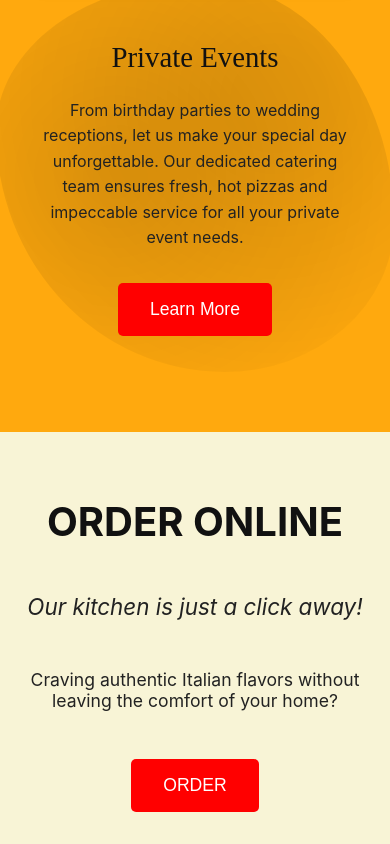
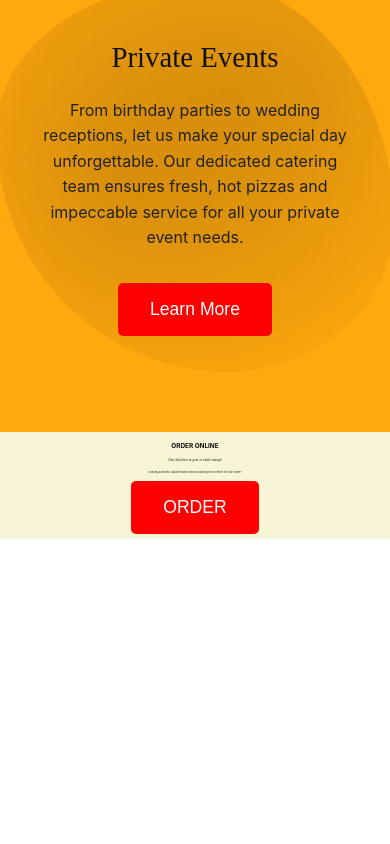
Before and after one commit to bekzodu/pizza-house, a React (Create React App) app: page / in a window 390 px wide. Shown: the part 2271-3115 px from the top of the page. After the commit the page ends 2810 px from the top, so only its background shows below. Built offline with nearby package versions, Linux system fonts and the light colour scheme.

Commit message:
some changes

```diff
--- a/package.json
+++ b/package.json
@@ -7,8 +7,8 @@
     "@testing-library/jest-dom": "^6.6.3",
     "@testing-library/react": "^16.2.0",
     "@testing-library/user-event": "^13.5.0",
-    "react": "^19.0.0",
-    "react-dom": "^19.0.0",
+    "react": "^18.2.0",
+    "react-dom": "^18.2.0",
     "react-scripts": "5.0.1",
     "web-vitals": "^2.1.4"
   },
--- a/src/components/Navbar.jsx
+++ b/src/components/Navbar.jsx
@@ -1,13 +1,23 @@
-import React from 'react';
-import { useState } from 'react';
+import React, { useState, useEffect } from 'react';
 import '../styles/NavbarStyle.css';
 import logo from '../assets/pizza-house-logo-round.svg';
 
 const Navbar = () => {
   const [isMenuOpen, setIsMenuOpen] = useState(false);
+  const [isScrolled, setIsScrolled] = useState(false);
+
+  useEffect(() => {
+    const handleScroll = () => {
+      const scrollPosition = window.scrollY;
+      setIsScrolled(scrollPosition > 50);
+    };
+
+    window.addEventListener('scroll', handleScroll);
+    return () => window.removeEventListener('scroll', handleScroll);
+  }, []);
 
   return (
-    <nav className="navbar">
+    <nav className={`navbar ${isScrolled ? 'scrolled' : ''}`}>
       <div className="navbar-container">
         <div className="logo-container">
           <img
--- a/src/styles/HomeStyle.css
+++ b/src/styles/HomeStyle.css
@@ -65,7 +65,7 @@ width: 60%;
 height: auto;
 object-fit: contain;
 display: block;
-margin: 70px auto 0;
+margin: 100px auto 0;
 position: relative;
 z-index: 1;
 }
@@ -313,55 +313,55 @@ box-shadow: 0 4px 20px rgba(0, 0, 0, 0.1);
 
 .orderOnlineSection {
 background-color: #F8F4D6;
-padding: 4rem 2rem;
+padding: 0.64rem 0.32rem;
 text-align: center;
 display: flex;
 flex-direction: column;
 align-items: center;
-gap: 1rem;
+gap: 0.16rem;
 }
 
 
 .orderOnlineSection h1 {
-font-size: 3.5rem;
+font-size: 0.56rem;
 font-weight: bold;
 color: #111;
-margin-bottom: 0.5rem;
+margin-bottom: 0.08rem;
 }
 
 
 .orderOnlineSection .tagline {
-font-size: 1.8rem;
+font-size: 0.288rem;
 color: #222;
 font-style: italic;
-margin-bottom: 1rem;
+margin-bottom: 0.16rem;
 }
 
 
 .orderOnlineSection .description {
-font-size: 1.3rem;
+font-size: 0.208rem;
 color: #222;
-margin-bottom: 2rem;
+margin-bottom: 0.32rem;
 }
 
 
 @media (max-width: 760px) {
 .orderOnlineSection {
-  padding: 2rem 1rem;
+  padding: 0.32rem 0.16rem;
 }
 
 
 .orderOnlineSection h1 {
-  font-size: 2.5rem;
+  font-size: 0.4rem;
 }
 
 
 .orderOnlineSection .tagline {
-  font-size: 1.4rem;
+  font-size: 0.224rem;
 }
 
 
 .orderOnlineSection .description {
-  font-size: 1.1rem;
+  font-size: 0.1664rem;
 }
 }
--- a/src/styles/NavbarStyle.css
+++ b/src/styles/NavbarStyle.css
@@ -6,6 +6,12 @@
     height: 80px;
     background-color: transparent;
     z-index: 1000;
+    transition: background-color 0.3s ease;
+}
+
+.navbar.scrolled {
+    background-color: rgba(0, 0, 0, 0.9);
+    box-shadow: 0 2px 10px rgba(0, 0, 0, 0.1);
 }
 
 .navbar-container {
```
Also changed, not shown: 1 other file (tests, documents, lock files or other folders). Lines whose indentation alone changed are shown as unchanged.
